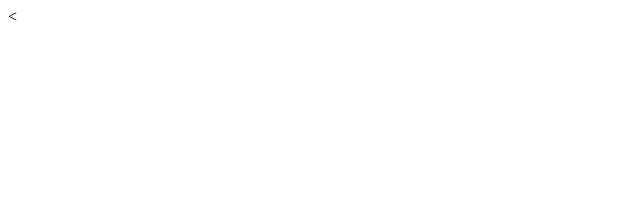
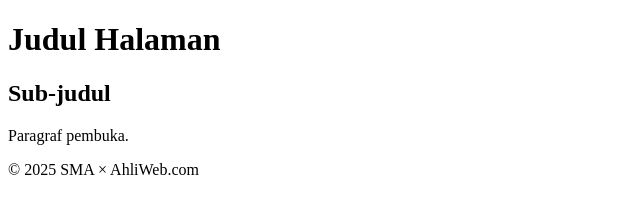
Before and after one commit to otannibos/okan, a plain HTML site: page index.html in a window 1280 px wide. Shown: the whole page, without its empty margins (0-640 px from the left). Drawn offline with Linux system fonts and the light colour scheme.

Commit message:
Update index.html
eskul html

```diff
--- a/index.html
+++ b/index.html
@@ -1,4 +1,4 @@
-<<!DOCTYPE html>
+<!DOCTYPE html>
 <html lang="id">
 <head>
 <meta charset="UTF-8" />
@@ -7,6 +7,24 @@
 </head>
 <body>
 <header>
+<h1>Judul Halaman</h1>
 </header>
-</body>
-</html>
+<nav>
+<!-- Daftar tautan -->
+ </nav>
+ <main>
+    <section>
+      <article>
+        <h2>Sub‐judul</h2>
+          <p>Paragraf pembuka.</p>
+      </article>
+     </section>
+     <aside>
+     <!-- Info samping -->
+     </aside>
+   </main>
+   <footer>
+     © 2025 SMA × AhliWeb.com
+    </footer>
+  </body>
+  </html>
```
